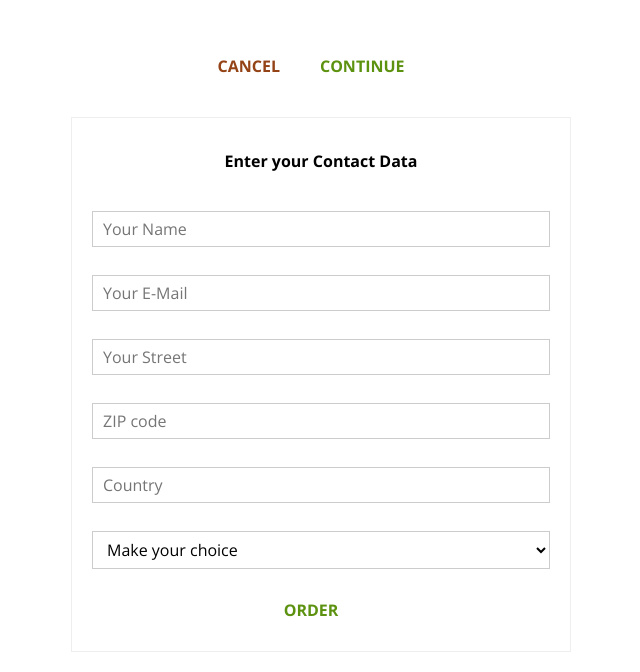
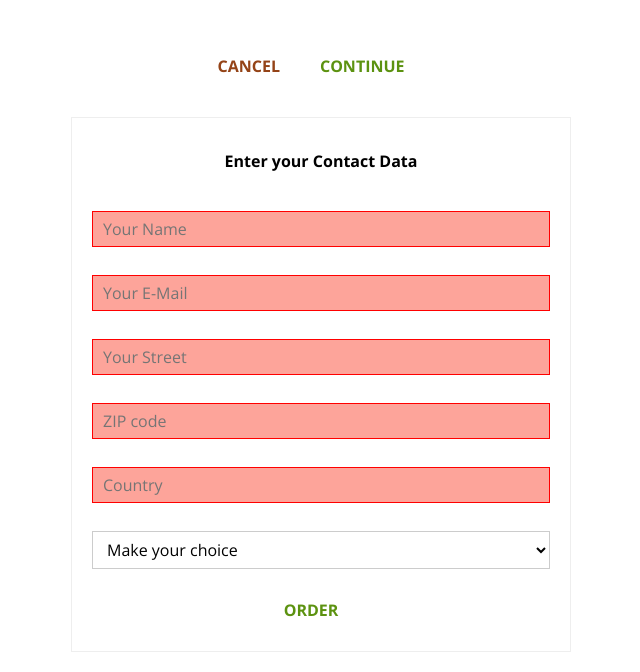
Before and after one commit to cigna2020/building_burger_app_react, a React app in the folder burger_app/: page /checkout/contact-data in a window 1280 px wide. Shown: the part 701-1373 px from the top of the page, without its empty margins (319-959 px from the left). Built offline with nearby package versions, Linux system fonts and the light colour scheme.

Commit message:
Change <Input> to add styles dynamically to show an invalid input

```diff
--- a/burger_app/src/components/UI/Input/Input.js
+++ b/burger_app/src/components/UI/Input/Input.js
@@ -5,23 +5,28 @@ import styles from './Input.module.css';
 const input = (props) => {
 
     let inputElement = null;
+    const inputClasses = [styles.InputElement];
+
+    if (props.invalid && props.shouldValidate) {
+        inputClasses.push(styles.Invalid)
+    }
 
     switch (props.elementType) {
         case ('input'):
-            inputElement = <input className={styles.InputElement} {...props.elementConfig} value={props.value} onChange={props.changed} />;
+            inputElement = <input className={inputClasses.join(' ')} {...props.elementConfig} value={props.value} onChange={props.changed} />;
             break;
         case ('textarea'):
-            inputElement = <textarea className={styles.InputElement} {...props.elementConfig} value={props.value} onChange={props.changed} />;
+            inputElement = <textarea className={inputClasses.join(' ')} {...props.elementConfig} value={props.value} onChange={props.changed} />;
             break;
         case ('select'):
-            inputElement = <select className={styles.InputElement} value={props.value} onChange={props.changed}>
+            inputElement = <select className={inputClasses.join(' ')} value={props.value} onChange={props.changed}>
                 {props.elementConfig.options.map(option => (
                     <option key={option.value} value={option.value} onChange={props.changed}>{option.displayValue} </option>
                 ))}
             </select>;
             break;
         default:
-            inputElement = <input className={styles.InputElement} {...props.elementConfig} value={props.value} />;
+            inputElement = <input className={inputClasses.join(' ')} {...props.elementConfig} value={props.value} />;
     }
 
     return (
--- a/burger_app/src/components/UI/Input/Input.module.css
+++ b/burger_app/src/components/UI/Input/Input.module.css
@@ -25,3 +25,8 @@
   outline: none;
   background-color: #ccc;
 }
+
+.Invalid {
+  border: 1px solid red;
+  background-color: #fda49a;
+}
--- a/burger_app/src/containers/Checkout/ContactData/ContactData.js
+++ b/burger_app/src/containers/Checkout/ContactData/ContactData.js
@@ -82,9 +82,9 @@ class ContactData extends Component {
                     ]
                 },
                 value: '',
-                validation: {
-                    required: true,
-                },
+                // validation: {
+                //     required: true,
+                // },
                 valid: false
             },
         },
@@ -169,7 +169,10 @@ class ContactData extends Component {
                         elementType={formElem.config.elementType}
                         elementConfig={formElem.config.elementConfig}
                         value={formElem.config.value}
-                        changed={(event) => this.inputChangedHandler(event, formElem.id)} />
+                        changed={(event) => this.inputChangedHandler(event, formElem.id)}
+                        invalid={!formElem.config.valid}
+                        shouldValidate={formElem.config.validation}
+                    />
                 )}
                 <Button className={styles.Input} btnType="Success" clicked={this.orderHandler}>ORDER</Button>
             </form>
```
